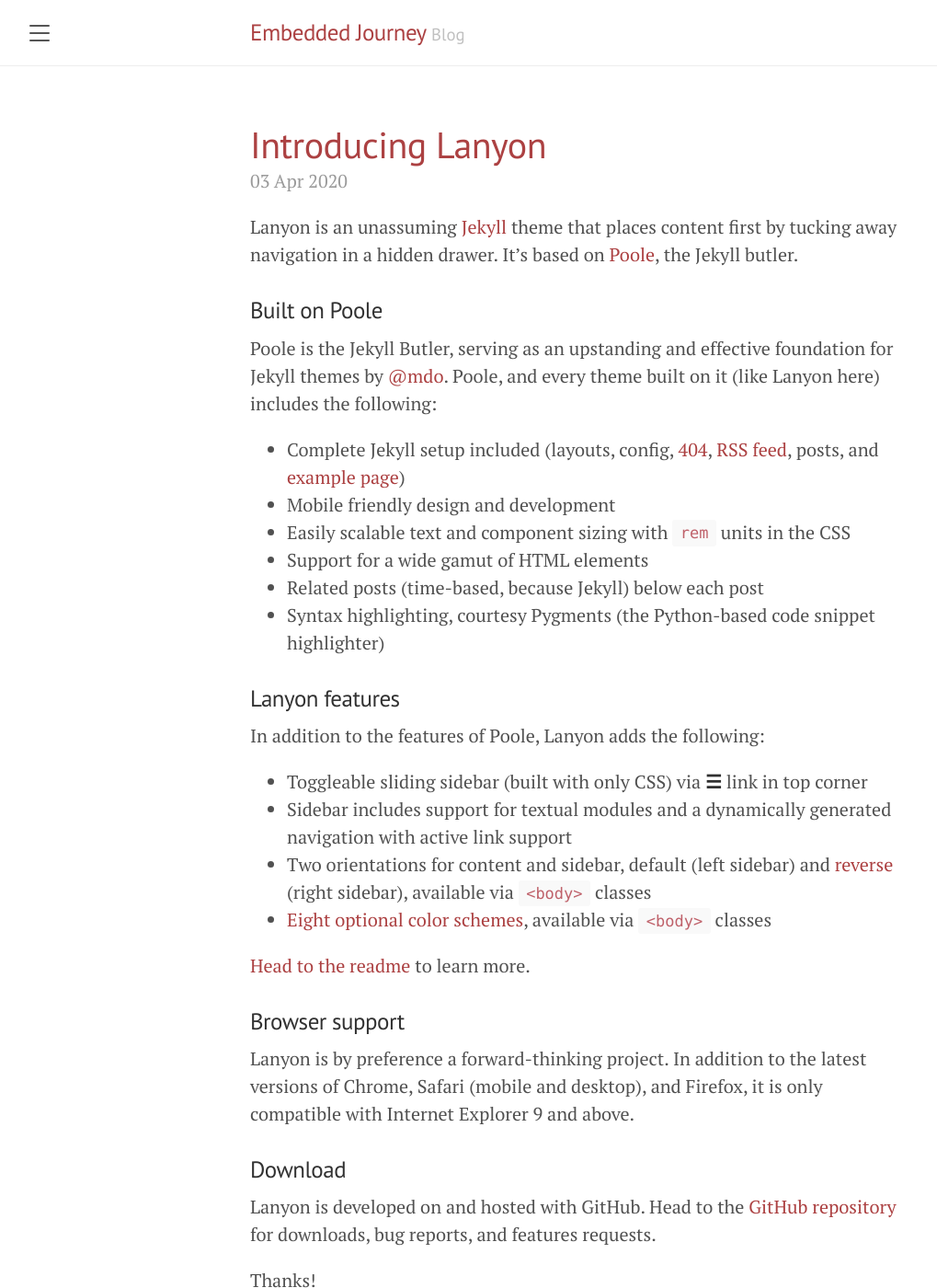
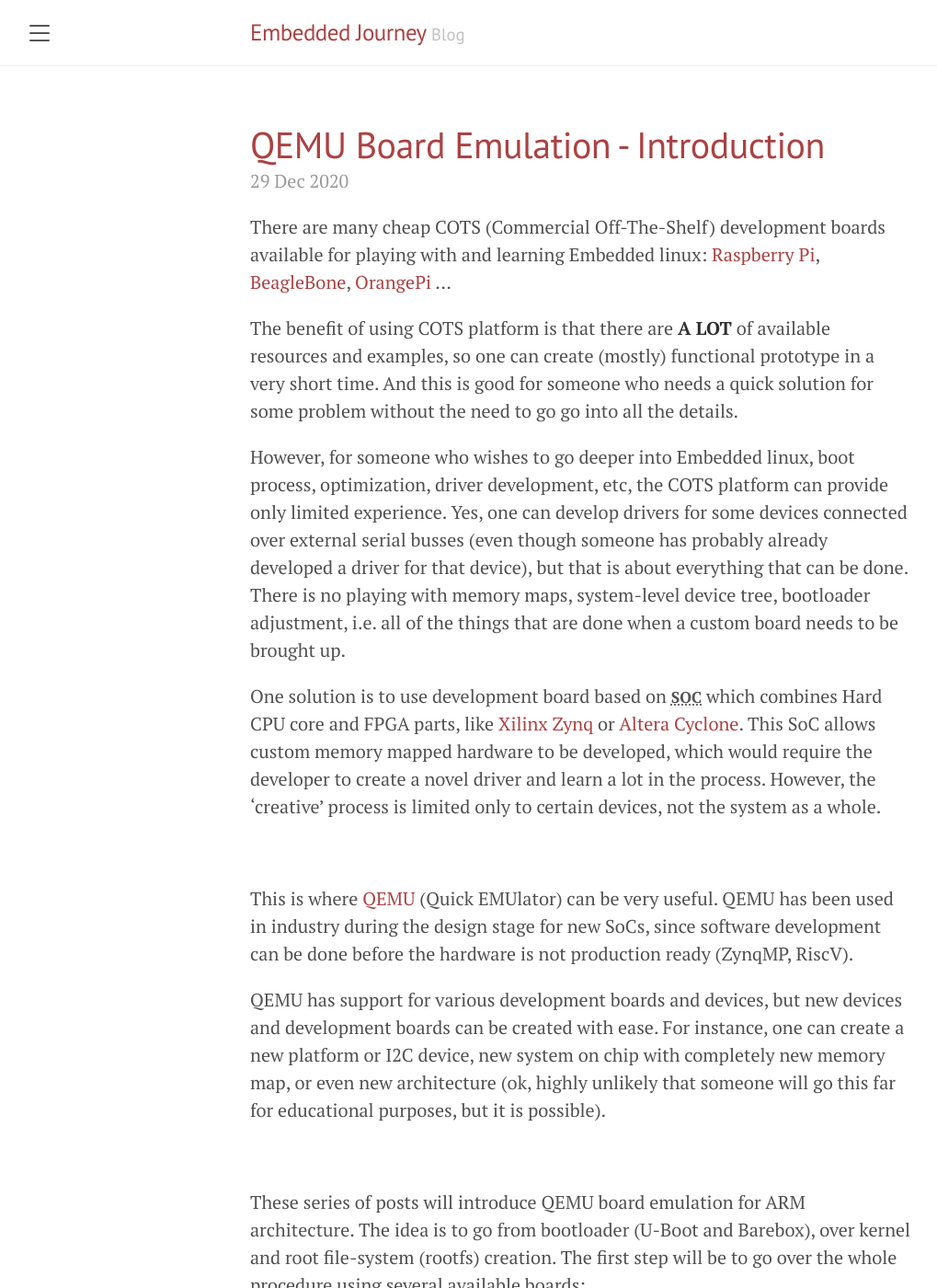
Before and after one commit to straxy/straxy.github.io, a Jekyll site: the page built from index.html, in a window 1280 px wide and 1400 px high. Shown: the whole window at 92% size, without its empty margins (8-1027 px from the left). Built offline with Jekyll 4.4.1, drawn with Linux system fonts in a browser that asks for light colours; the list of posts is cut into pages by our own code; some of the changed text lies outside the part shown.

Commit message:
Clone QEMU Board Emulation Part 0 from straxy.blogspot.com
Signed-off-by: Strahinja Jankovic <strahinja.p.jankovic@gmail.com>

```diff
--- a/_posts/2020-04-01-whats-jekyll.md
+++ /dev/null
@@ -1,12 +0,0 @@
----
-layout: post
-title: What's Jekyll?
----
-
-[Jekyll](https://jekyllrb.com) is a static site generator, an open-source tool for creating simple yet powerful websites of all shapes and sizes. From [the project's readme](https://github.com/mojombo/jekyll/blob/master/README.markdown):
-
-  > Jekyll is a simple, blog aware, static site generator. It takes a template directory [...] and spits out a complete, static website suitable for serving with Apache or your favorite web server. This is also the engine behind GitHub Pages, which you can use to host your project’s page or blog right here from GitHub.
-
-It's an immensely useful tool and one we encourage you to use here with Lanyon.
-
-Find out more by [visiting the project on GitHub](https://github.com/mojombo/jekyll).
--- a/_posts/2020-04-03-introducing-lanyon.md
+++ /dev/null
@@ -1,39 +0,0 @@
----
-layout: post
-title: Introducing Lanyon
-tags: linux yocto
----
-
-Lanyon is an unassuming [Jekyll](http://jekyllrb.com) theme that places content first by tucking away navigation in a hidden drawer. It's based on [Poole](http://getpoole.com), the Jekyll butler.
-
-### Built on Poole
-
-Poole is the Jekyll Butler, serving as an upstanding and effective foundation for Jekyll themes by [@mdo](https://twitter.com/mdo). Poole, and every theme built on it (like Lanyon here) includes the following:
-
-* Complete Jekyll setup included (layouts, config, [404](/404), [RSS feed](/atom.xml), posts, and [example page](/about))
-* Mobile friendly design and development
-* Easily scalable text and component sizing with `rem` units in the CSS
-* Support for a wide gamut of HTML elements
-* Related posts (time-based, because Jekyll) below each post
-* Syntax highlighting, courtesy Pygments (the Python-based code snippet highlighter)
-
-### Lanyon features
-
-In addition to the features of Poole, Lanyon adds the following:
-
-* Toggleable sliding sidebar (built with only CSS) via **☰** link in top corner
-* Sidebar includes support for textual modules and a dynamically generated navigation with active link support
-* Two orientations for content and sidebar, default (left sidebar) and [reverse](https://github.com/poole/lanyon#reverse-layout) (right sidebar), available via `<body>` classes
-* [Eight optional color schemes](https://github.com/poole/lanyon#themes), available via `<body>` classes
-
-[Head to the readme](https://github.com/poole/lanyon#readme) to learn more.
-
-### Browser support
-
-Lanyon is by preference a forward-thinking project. In addition to the latest versions of Chrome, Safari (mobile and desktop), and Firefox, it is only compatible with Internet Explorer 9 and above.
-
-### Download
-
-Lanyon is developed on and hosted with GitHub. Head to the <a href="https://github.com/poole/lanyon">GitHub repository</a> for downloads, bug reports, and features requests.
-
-Thanks!
--- /dev/null
+++ b/_posts/2020-12-29-qemu-board-emulation-part-0.md
@@ -0,0 +1,38 @@
+---
+layout: post
+title: QEMU Board Emulation - Introduction
+tags: linux qemu u-boot
+---
+
+There are many cheap COTS (Commercial Off-The-Shelf) development boards available for playing with and learning Embedded linux: [Raspberry Pi](https://www.raspberrypi.org/), [BeagleBone](https://beagleboard.org/bone), [OrangePi](http://www.orangepi.org/) ...
+
+The benefit of using COTS platform is that there are **A LOT** of available resources and examples, so one can create (mostly) functional prototype in a very short time. And this is good for someone who needs a quick solution for some problem without the need to go go into all the details.
+
+However, for someone who wishes to go deeper into Embedded linux, boot process, optimization, driver development, etc, the COTS platform can provide only limited experience. Yes, one can develop drivers for some devices connected over external serial busses (even though someone has probably already developed a driver for that device), but that is about everything that can be done. There is no playing with memory maps, system-level device tree, bootloader adjustment, i.e. all of the things that are done when a custom board needs to be brought up.
+
+One solution is to use development board based on <abbr title="System on Chip">SoC</abbr> which combines Hard CPU core and FPGA parts, like [Xilinx Zynq](https://www.xilinx.com/products/silicon-devices/soc/zynq-7000.html) or [Altera Cyclone](https://www.intel.com/content/www/us/en/products/programmable/soc/cyclone-v.html). This SoC allows custom memory mapped hardware to be developed, which would require the developer to create a novel driver and learn a lot in the process. However, the 'creative' process is limited only to certain devices, not the system as a whole.
+
+<br />
+
+This is where [QEMU](https://www.qemu.org/) (Quick EMUlator) can be very useful. QEMU has been used in industry during the design stage for new SoCs, since software development can be done before the hardware is not production ready (ZynqMP, RiscV).
+
+QEMU has support for various development boards and devices, but new devices and development boards can be created with ease. For instance, one can create a new platform or I2C device, new system on chip with completely new memory map, or even new architecture (ok, highly unlikely that someone will go this far for educational purposes, but it is possible).
+
+<br />
+
+These series of posts will introduce QEMU board emulation for ARM architecture. The idea is to go from bootloader (U-Boot and Barebox), over kernel and root file-system (rootfs) creation. The first step will be to go over the whole procedure using several available boards:
+
+* ARM Versatile Express A9
+* <del>OrangePI PC</del> - covered in detail in [QEMU docs](https://qemu.readthedocs.io/en/latest/system/arm/orangepi.html)
+* <del>IMX6 SabreLite</del> - covered in detail in [QEMU docs](https://qemu.readthedocs.io/en/latest/system/arm/sabrelite.html)
+
+After this, I will go through creating new QEMU devices and developing drivers and userspace applications for them, in [the following](https://straxy.blogspot.com/2022/05/linux-device-driver-development-qemu.html) post series.
+
+<br />
+
+Quick links to other posts in the series:
+
+* [Part 1 - Basics](https://straxy.blogspot.com/2021/10/qemu-board-emulation-part-1-basics.html) : covers basic steps for preparing the development environment, downloading and building U-Boot bootloader and Linux kernel
+* [Part 2 - Running the system](https://straxy.blogspot.com/2022/01/qemu-board-emulation-part-2-running.html) : covers root filesystem handling and booting from SD card or over network (TFTP+NFS)
+* [Part 3 - Vexpress GUI](https://straxy.blogspot.com/2022/02/qemu-board-emulation-part-3-vexpress-gui.html) : covers Linux kernel configuration in an attempt to display graphics
+* [Part 4 - Vexpress Yocto](https://straxy.blogspot.com/2022/04/qemu-board-emulation-part-4-vexpress-a9.html) : covers Yocto configuration for parts 2 and 3 of the blog series, so distribution and image can be built
```
Also changed, not shown: tag/qemu.md (added, +5 -0 lines), tag/u-boot.md (added, +5 -0 lines), tags.md (+2 -0 lines).
